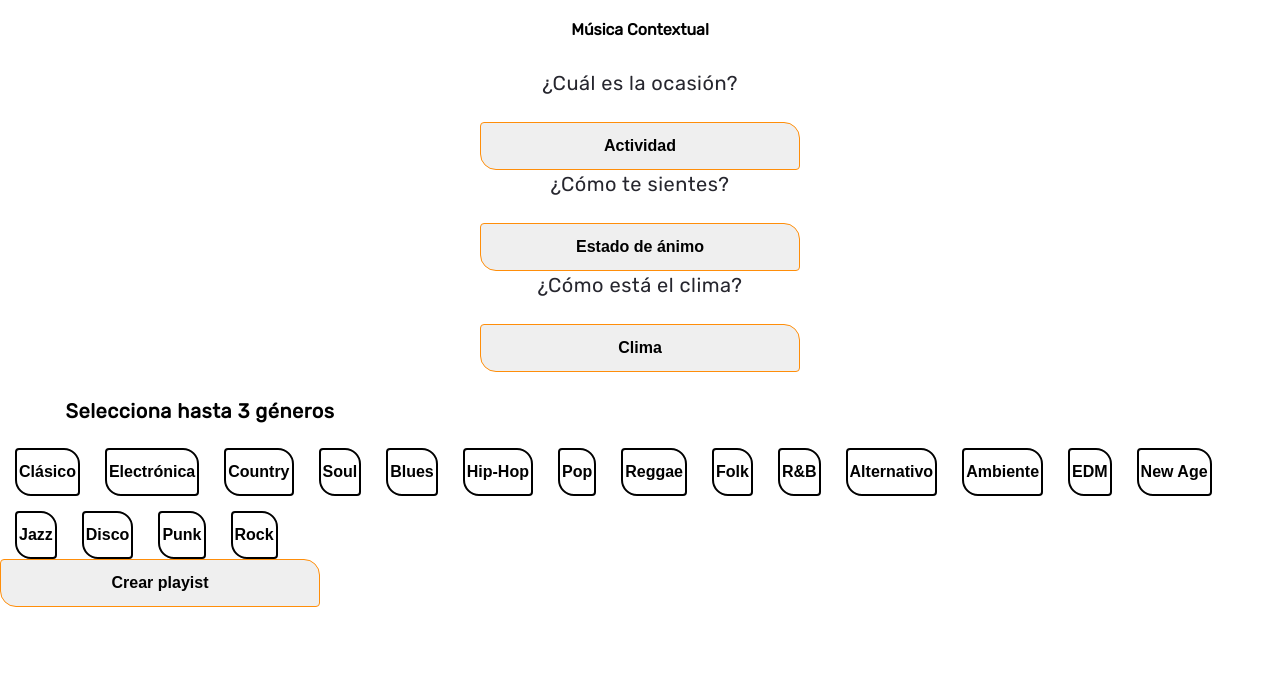
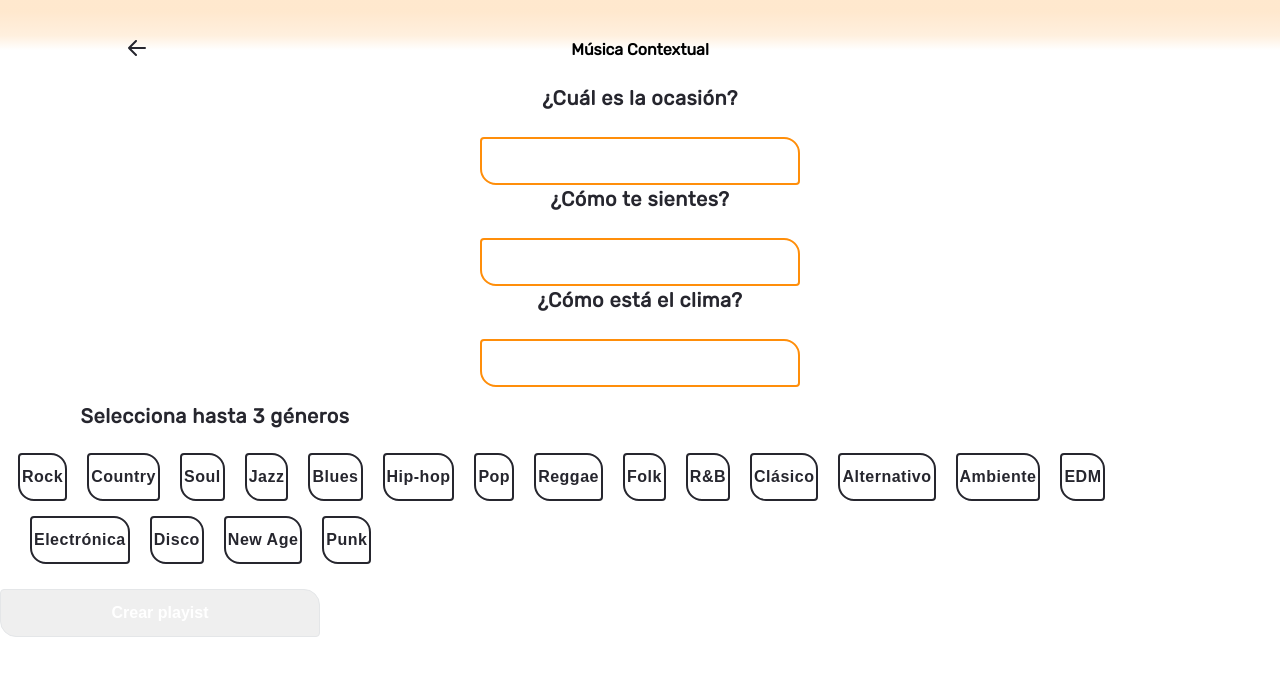
Before and after one commit to FranAlamo/Front-App-AUDN, a React (Vite) app: page /musicacontextual in a window 1280 px wide. Shown: the top 676 px of the page. Built offline with nearby package versions, Linux system fonts and the light colour scheme.

Commit message:
modificacion data y buscador

```diff
--- a/src/Pages/musicaContextual/musicaContextual.css
+++ b/src/Pages/musicaContextual/musicaContextual.css
@@ -10,7 +10,7 @@
   line-height: 28px;
   letter-spacing: 0.5px;
   text-align: center;
-  margin-bottom: 25px;
+  margin-top: 25px;
 }
 .generos {
   font-size: 20px;
@@ -28,4 +28,18 @@
   margin-left: 10px;
   margin-right: 10px;
   margin-bottom: 25px;
+  color: #26262e;
+  font-weight: bold;
 }
+.seleccionContextual {
+  margin-top: 15px;
+  margin-left: 15px;
+  color: #26262e;
+}
+.todosGeneros1 {
+  margin-left: 8px;
+  margin-right: 0.1px;
+}
+.todosGeneros2 {
+  margin-left: 12px;
+}
--- a/src/Pages/musicaContextual/musicaContextual.jsx
+++ b/src/Pages/musicaContextual/musicaContextual.jsx
@@ -1,45 +1,50 @@
 import React from "react";
 import "../musicaContextual/musicaContextual.css";
 import BotonRegistro from "../../components/Boton/botonRegistro";
+import GeneralHeader from "../../components/generalheader/GeneralHeader";
+import InputComponent from "../../components/input/input";
 function contextual() {
   return (
     <div className="contenedorContextual">
-      <h3 className="tituloMusicaContextual">Música Contextual</h3>
+      <GeneralHeader link="/home" title="Música Contextual" />
+
       <div className="preguntasContextual">
         <section className="ocasion">¿Cuál es la ocasión?</section>
-        <BotonRegistro txt="Actividad" />
+        <InputComponent bgcolor="musicaContextualBordes" />
 
         <section className="sientes">¿Cómo te sientes?</section>
-        <BotonRegistro txt="Estado de ánimo" />
+        <InputComponent />
 
         <section className="clima">¿Cómo está el clima?</section>
-        <BotonRegistro txt="Clima" />
+        <InputComponent />
       </div>
       <div className="seleccionContextual">
         <h1 className="generos">Selecciona hasta 3 géneros</h1>
-
-        <BotonRegistro txt="Clásico" bgcolor="botonAjustable" />
-        <BotonRegistro txt="Electrónica" bgcolor="botonAjustable" />
+      </div>
+      <div className="todosGeneros1">
+        <BotonRegistro txt="Rock" bgcolor="botonAjustable" />
         <BotonRegistro txt="Country" bgcolor="botonAjustable" />
         <BotonRegistro txt="Soul" bgcolor="botonAjustable" />
+        <BotonRegistro txt="Jazz" bgcolor="botonAjustable" />
         <BotonRegistro txt="Blues" bgcolor="botonAjustable" />
-        <BotonRegistro txt="Hip-Hop" bgcolor="botonAjustable" />
+        <BotonRegistro txt="Hip-hop" bgcolor="botonAjustable" />
         <BotonRegistro txt="Pop" bgcolor="botonAjustable" />
         <BotonRegistro txt="Reggae" bgcolor="botonAjustable" />
         <BotonRegistro txt="Folk" bgcolor="botonAjustable" />
         <BotonRegistro txt="R&B" bgcolor="botonAjustable" />
+        <BotonRegistro txt="Clásico" bgcolor="botonAjustable" />
         <BotonRegistro txt="Alternativo" bgcolor="botonAjustable" />
         <BotonRegistro txt="Ambiente" bgcolor="botonAjustable" />
         <BotonRegistro txt="EDM" bgcolor="botonAjustable" />
-        <BotonRegistro txt="New Age" bgcolor="botonAjustable" />
-        <BotonRegistro txt="Jazz" bgcolor="botonAjustable" />
-        <BotonRegistro txt="Disco" bgcolor="botonAjustable" />
-        <BotonRegistro txt="Punk" bgcolor="botonAjustable" />
-        <BotonRegistro txt="Rock" bgcolor="botonAjustable" />
+        <div className="todosGeneros2">
+          <BotonRegistro txt="Electrónica" bgcolor="botonAjustable" />
+          <BotonRegistro txt="Disco" bgcolor="botonAjustable" />
+          <BotonRegistro txt="New Age" bgcolor="botonAjustable" />
+          <BotonRegistro txt="Punk" bgcolor="botonAjustable" />
+        </div>
       </div>
-
       <div>
-        <BotonRegistro className="crearPlayist" txt="Crear playist" />
+        <BotonRegistro bgcolor="crearPlaylist" txt="Crear playist" />
       </div>
     </div>
   );
--- a/src/components/Boton/BotonRegistro.css
+++ b/src/components/Boton/BotonRegistro.css
@@ -28,13 +28,26 @@ button {
 .botonAjustable {
   padding: 2px;
   width: fit-content;
-  border: solid 2px #000000;
+  border: solid 2px #26262e;
+  color: #26262e;
   background-color: transparent;
-  margin-left: 15px;
+  margin-left: 10px;
   margin-top: 15px;
   margin-right: 10px;
+  letter-spacing: 0.5px;
 }
 .bordeNegro {
   border: 2px solid #000000;
   color: #000000;
 }
+.musicaContextualBordes {
+  border: solid 2px #26262e;
+}
+.crearPlaylist {
+  margin-top: 25px;
+  border: solid 1px #e4e6e8;
+  color: white;
+  font-weight: bold;
+  text-align: center;
+  font-size: 16px;
+}
--- a/src/components/dataTop20.jsx
+++ b/src/components/dataTop20.jsx
@@ -11,127 +11,138 @@ import ozuna from "../assets/imagenes/regueton/ozuna.jpg";
 import guns from "../assets/imagenes/Rock/guns.jpg";
 import theDoors from "../assets/imagenes/Rock/theDoors.jpg";
 import theEagles from "../assets/imagenes/Rock/theEagles.jpg";
-
+import lucas from "../assets/imagenes/cumbia/lucasSugo.jpg";
+import becky from "../assets/imagenes/regueton/beckyG.jpg";
+import daddy from "../assets/imagenes/regueton/daddyYanquee.jpg";
+import pabloEstramin from "../assets/imagenes/folklore/pabloEstramin.jpg";
+import larbanois from "../assets/imagenes/folklore/larbanoisCarrero.jpg";
+import matias from "../assets/imagenes/cumbia/matiasValdez.jpg";
+import alfredo from "../assets/imagenes/folklore/zitarroza.jpg";
+import maluma from "../assets/imagenes/regueton/maluma.jpg";
+import norah from "../assets/imagenes/jazz/norah_jones1.jpg";
+import lospalmeras from "../assets/imagenes/cumbia/losPalmeras.jpg";
+import rem from "../assets/imagenes/Rock/rem.jpg";
 const dataTop20 = [
   {
-    id: "1",
-    cancion: "Boleto al Amor",
+    cancion: "Que tiene la noche",
     artista: "Chacho Ramos",
     image: chachoRamos,
   },
   {
-    id: "2",
-    cancion: "Hechicera",
+    cancion: "Universo paralelo",
     artista: "La Conga",
     image: laConga,
   },
   {
-    id: "3",
-    cancion: "A Don José",
+    cancion: "Isla patrulla",
     artista: "Braulio Lopez",
     image: braulioLopez,
   },
   {
-    id: "4",
-    cancion: "hola",
-    artista: "Maciegas",
-    image: maciegas,
+    cancion: "Hechicera",
+    artista: "Lucas Sugo",
+    image: lucas,
   },
   {
-    id: "5",
     cancion: "Back to Black",
     artista: "Amy Winehouse",
     image: amy,
   },
   {
-    id: "6",
     cancion: "Respect",
     artista: "Aretha Franklin",
     image: aretha,
   },
   {
-    id: "7",
     cancion: "What a Wonderful World",
     artista: "Louis Armstrong",
     image: louis,
   },
   {
-    id: "8",
     cancion: "Feeling Good",
     artista: "Nina Simone",
     image: nina,
   },
   {
-    id: "9",
     cancion: "Mi Cama",
     artista: "J Balvin",
     image: jBalvin,
   },
   {
-    id: "10",
     cancion: "100",
     artista: "Ozuna",
     image: ozuna,
   },
   {
-    id: "11",
-    cancion: "Sweet Child O' Mine",
-    artista: "Guns and Roses",
+    cancion: "Sweet Child O Mine",
+    artista: "Guns N Roses",
     image: guns,
   },
   {
-    id: "12",
-    cancion: "(I Can't Get No) Satisfaction",
+    cancion: "Light My Fire",
     artista: "The doors",
     image: theDoors,
   },
   {
-    id: "13",
-    cancion: "hola",
-    artista: "The Eagles",
+    cancion: "Hotel California",
+    artista: "Eagles",
     image: theEagles,
   },
   {
-    id: "14",
-    cancion: "hola",
-    artista: "The Eagles",
-    image: theEagles,
+    cancion: "Bombon asesino",
+    artista: "Los Palmeras",
+    image: lospalmeras,
+  },
+
+  {
+    cancion: "Mayores",
+    artista: "Becky G",
+    image: becky,
   },
   {
-    id: "15",
-    cancion: "hola",
-    artista: "The Eagles",
-    image: theEagles,
+    cancion: "Soltera",
+    artista: "Daddy Yanquee",
+    image: daddy,
   },
   {
-    id: "16",
-    cancion: "hola",
-    artista: "The Eagles",
-    image: theEagles,
+    cancion: "Morir en la capital",
+    artista: "Pablo Estramín",
+    image: pabloEstramin,
   },
   {
-    id: "17",
-    cancion: "hola",
-    artista: "The Eagles",
-    image: theEagles,
+    cancion: "Donde yace mi corazón",
+    artista: "Larbanois & Carrero",
+    image: larbanois,
   },
   {
-    id: "18",
-    cancion: "hola",
-    artista: "The Eagles",
-    image: theEagles,
+    cancion: "Latidos",
+    artista: "Matias Valdez",
+    image: matias,
   },
   {
-    id: "19",
-    cancion: "hola",
-    artista: "The Eagles",
-    image: theEagles,
+    cancion: "Doña soledad",
+    artista: "Alfredo Sitarroza",
+    image: alfredo,
   },
   {
-    id: "20",
-    cancion: "hola",
-    artista: "The Eagles",
-    image: theEagles,
+    cancion: "Felices los 4",
+    artista: "Maluma",
+    image: maluma,
+  },
+  {
+    cancion: "Losing My Religion",
+    artista: "REM",
+    image: rem,
+  },
+  {
+    cancion: "Bendito",
+    artista: "Maciegas",
+    image: maciegas,
+  },
+  {
+    cancion: "Dont know Why",
+    artista: "Norah Jones",
+    image: norah,
   },
 ];
 export default dataTop20;
```
Also changed, not shown: src/components/input/input.jsx (+5 -4 lines), src/assets/imagenes/Rock/rem.jpg (renamed from src/assets/imagenes/Rock/losingMyReligion.png).
